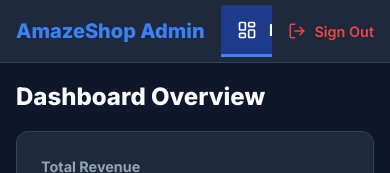
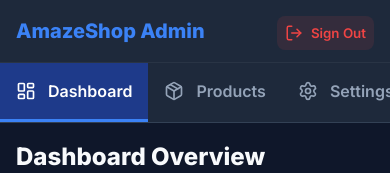
Before and after one commit to Noor-wallarts26/noorwallart-admin, a React (Vite) app: page / in a window 390 px wide. Shown: the top 173 px of the page. Built offline with nearby package versions, Linux system fonts and the light colour scheme; no server answers; the database is empty; sample sign-in values are in the browser's storage.

Commit message:
Refine mobile responsive layout

```diff
--- a/src/pages/Admin.css
+++ b/src/pages/Admin.css
@@ -158,24 +158,39 @@
 @media (max-width: 768px) {
   .admin-layout {
     flex-direction: column;
-    position: relative;
-    height: auto;
-    min-height: 100vh;
+    /* Maintain fixed layout so main scrolls independently */
   }
 
   .admin-sidebar {
     width: 100%;
-    flex-direction: row;
-    flex-wrap: wrap;
-    align-items: center;
-    justify-content: space-between;
+    flex-direction: column; /* Stack Brand + Nav */
     border-right: none;
     border-bottom: 1px solid var(--border-color);
+    position: relative; /* For absolute positioning of logout */
   }
 
   .admin-brand {
     padding: 1rem;
     border-bottom: none;
+    text-align: left;
+  }
+
+  .admin-sidebar-footer {
+    position: absolute;
+    top: 1rem;
+    right: 1rem;
+    padding: 0;
+    border-top: none;
+  }
+
+  .admin-email {
+    display: none;
+  }
+
+  .admin-logout-btn {
+    padding: 0.5rem;
+    background-color: rgba(239, 68, 68, 0.1);
+    border-radius: 8px;
   }
 
   .admin-nav {
@@ -185,10 +200,19 @@
     padding: 0;
     overflow-x: auto;
     border-top: 1px solid rgba(255, 255, 255, 0.05);
+    /* Hide scrollbar */
+    -ms-overflow-style: none;
+    scrollbar-width: none;
+  }
+
+  .admin-nav::-webkit-scrollbar {
+    display: none;
   }
 
   .admin-nav-item {
-    padding: 0.75rem 1rem;
+    padding: 1rem;
+    flex: 1;
+    justify-content: center;
     white-space: nowrap;
     border-right: none;
     border-bottom: 3px solid transparent;
@@ -199,24 +223,8 @@
     border-bottom: 3px solid var(--primary);
   }
 
-  .admin-sidebar-footer {
-    display: flex;
-    align-items: center;
-    padding: 1rem;
-    border-top: none;
-  }
-
-  .admin-email {
-    display: none; /* Hide email on mobile to save space */
-  }
-
-  .admin-logout-btn {
-    font-size: 0.9rem;
-  }
-
   .admin-main-content {
     padding: 1rem;
-    overflow-y: visible;
   }
 
   .admin-page-header h1 {
```
